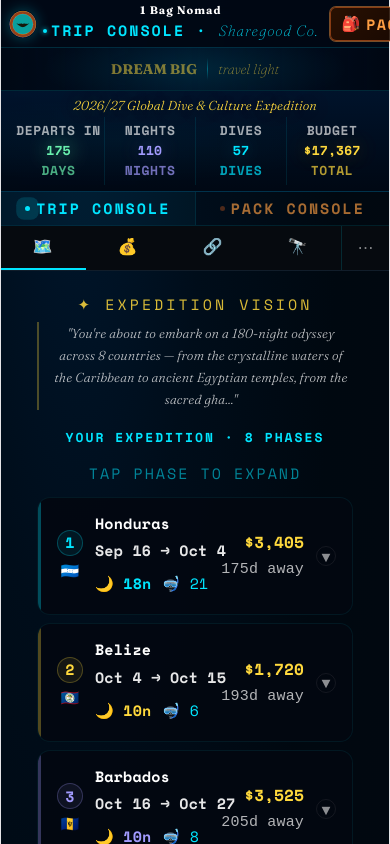
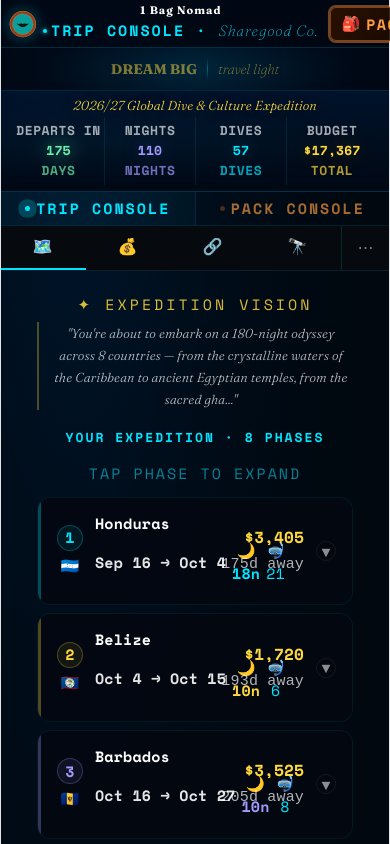
Before and after one commit to mikolangelo2-art/1-Bag-Nomad, a React (Vite) app: page / in a window 390 px wide. Shown: the top 844 px of the page. Built offline with nearby package versions, Linux system fonts and the light colour scheme.

Commit message:
mobile: phase card nowrap fixes - progress bar and date row

```diff
--- a/src/App.jsx
+++ b/src/App.jsx
@@ -1009,12 +1009,12 @@ function PhaseCard({phase,intelData,idx}) {
             <span style={{fontSize:15,fontWeight:700,color:open?phase.color:"#FFF",fontFamily:"'Space Mono',monospace",transition:"color 0.2s"}}>{phase.name}</span>
             {isNow&&<span style={{fontSize:15,color:"#69F0AE",background:"rgba(105,240,174,0.1)",border:"1px solid rgba(105,240,174,0.28)",borderRadius:8,padding:"1px 6px",letterSpacing:1,fontWeight:700}}>● ACTIVE</span>}
           </div>
-          <div style={{display:"flex",gap:10,alignItems:"center",flexWrap:"wrap",marginBottom:5}}>
+          <div style={{display:"flex",gap:6,alignItems:"center",flexWrap:"nowrap",marginBottom:5}}>
             <span style={{fontSize:15,color:"rgba(255,255,255,0.9)",fontFamily:"'Space Mono',monospace",fontWeight:700,whiteSpace:"nowrap"}}>{isMobile?fD(phase.arrival):fDS(phase.arrival)} → {isMobile?fD(phase.departure):fDS(phase.departure)}</span>
             <span style={{fontSize:15,color:phase.color,fontWeight:900}}>🌙 {phase.totalNights}n</span>
             {phase.totalDives>0&&<span style={{fontSize:15,color:"#00E5FF"}}>🤿 {phase.totalDives}</span>}
           </div>
-          {pct>0&&<div style={{display:"flex",alignItems:"center",gap:6}}>
+          {pct>0&&<div style={{display:"flex",alignItems:"center",gap:6,flexWrap:"nowrap"}}>
             <div style={{width:100,height:3,background:"rgba(255,255,255,0.06)",borderRadius:2,overflow:"hidden"}}><div style={{height:"100%",width:pct+"%",background:`linear-gradient(90deg,${phase.color}66,${phase.color})`,borderRadius:2,transition:"width 0.4s ease"}}/></div>
             <span style={{fontSize:15,color:`${phase.color}CC`,fontFamily:"monospace",fontWeight:700}}>{pct}% planned</span>
           </div>}
```
